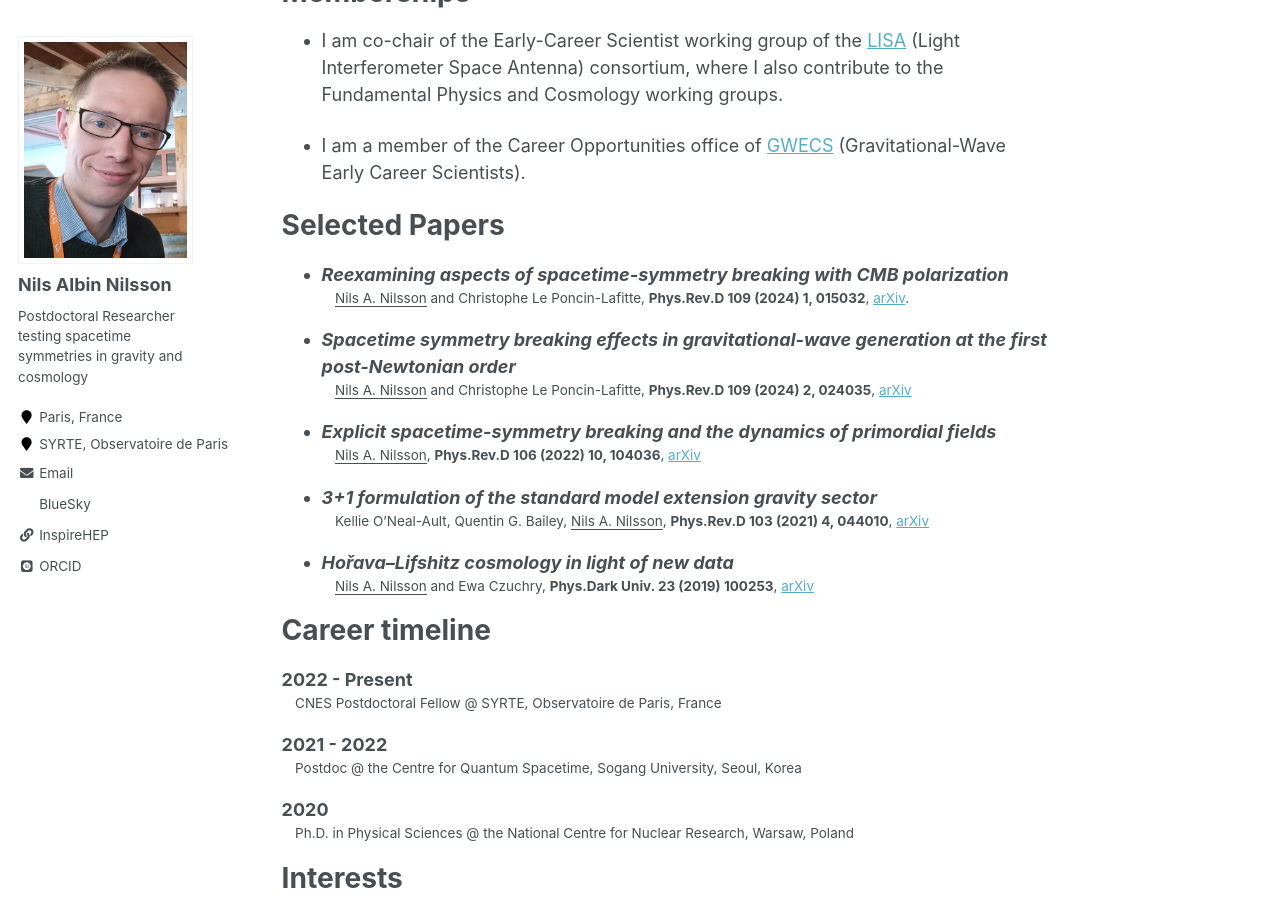
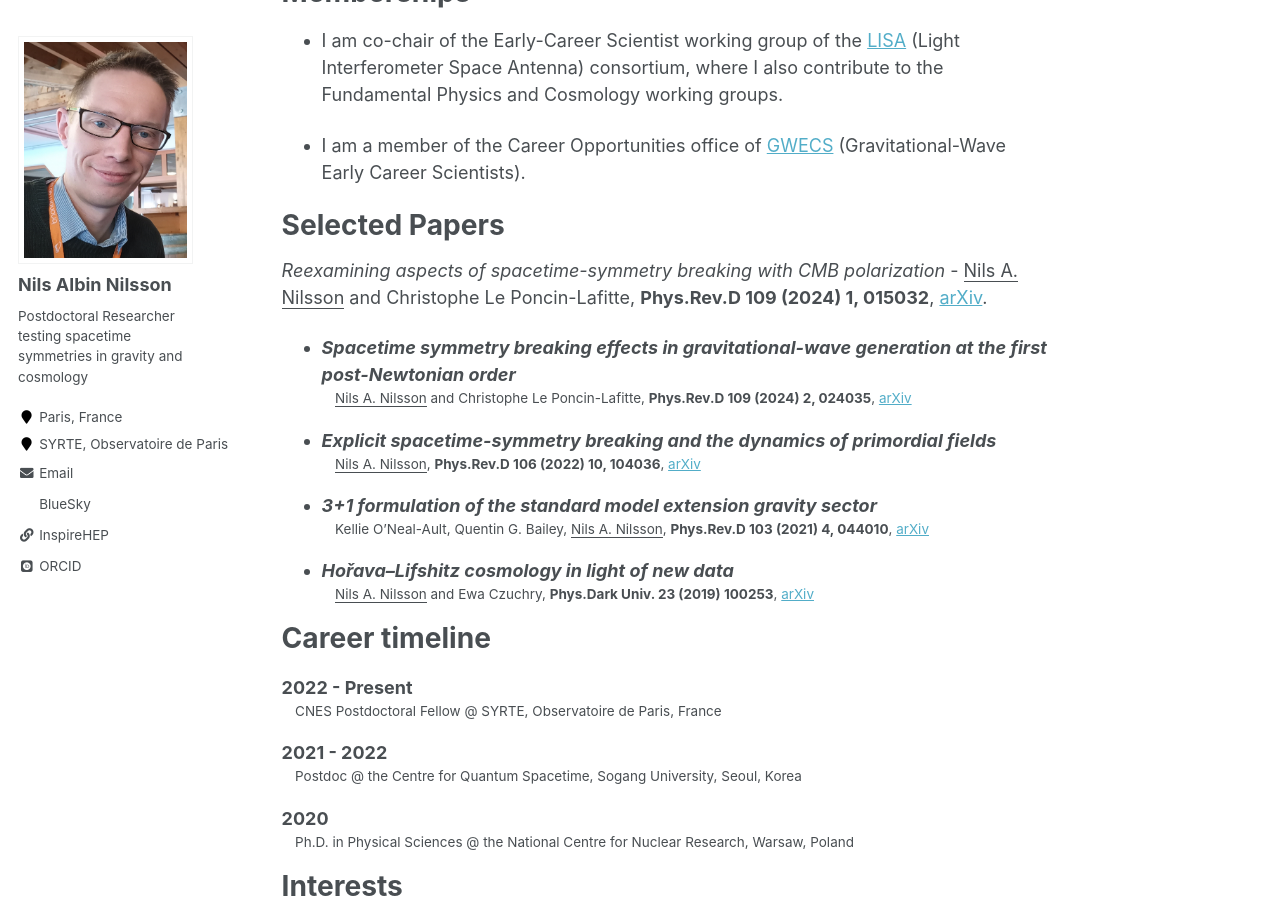
Before and after one commit to nilsanilsson/nilsanilsson.github.io, a Jekyll site: the page built from _pages/about.md, in a window 1280 px wide and 900 px high, scrolled down 397 px. Built offline with Jekyll 4.4.1, drawn with Linux system fonts in a browser that asks for light colours; some web fonts are replaced.

```diff
--- a/_pages/about.md
+++ b/_pages/about.md
@@ -19,8 +19,8 @@ Memberships
 
 Selected Papers
 ======
-* <em>Reexamining aspects of spacetime-symmetry breaking with CMB polarization</em>
-:	<u>Nils A. Nilsson</u> and Christophe Le Poncin-Lafitte, **Phys.Rev.D 109 (2024) 1, 015032**, [arXiv](https://arxiv.org/abs/2311.16368).
+<em>Reexamining aspects of spacetime-symmetry breaking with CMB polarization</em>
+	- <u>Nils A. Nilsson</u> and Christophe Le Poncin-Lafitte, **Phys.Rev.D 109 (2024) 1, 015032**, [arXiv](https://arxiv.org/abs/2311.16368).
 
 * <em>Spacetime symmetry breaking effects in gravitational-wave generation at the first post-Newtonian order</em>
 :	 <u>Nils A. Nilsson</u> and Christophe Le Poncin-Lafitte, **Phys.Rev.D 109 (2024) 2, 024035**, [arXiv](https://arxiv.org/abs/2307.13302)
```
